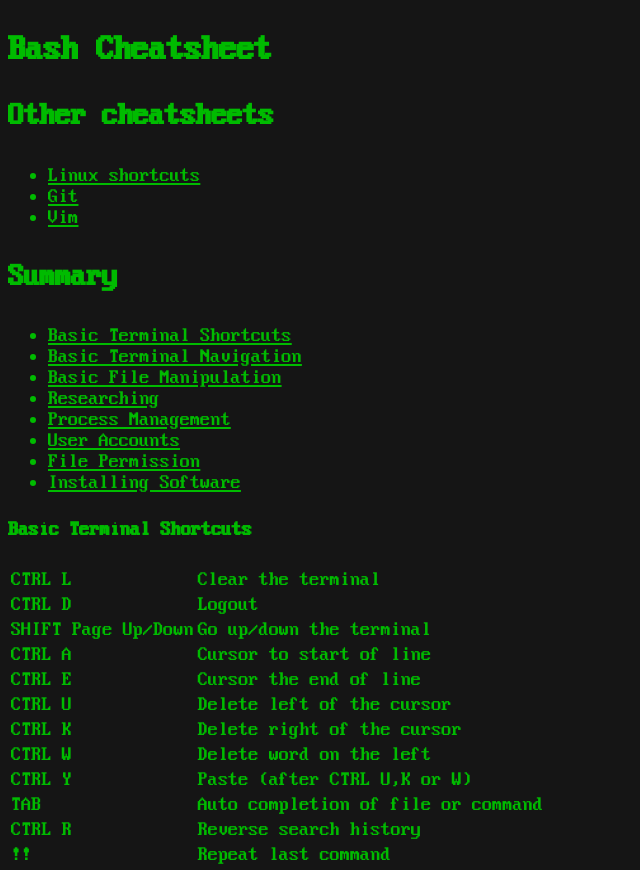
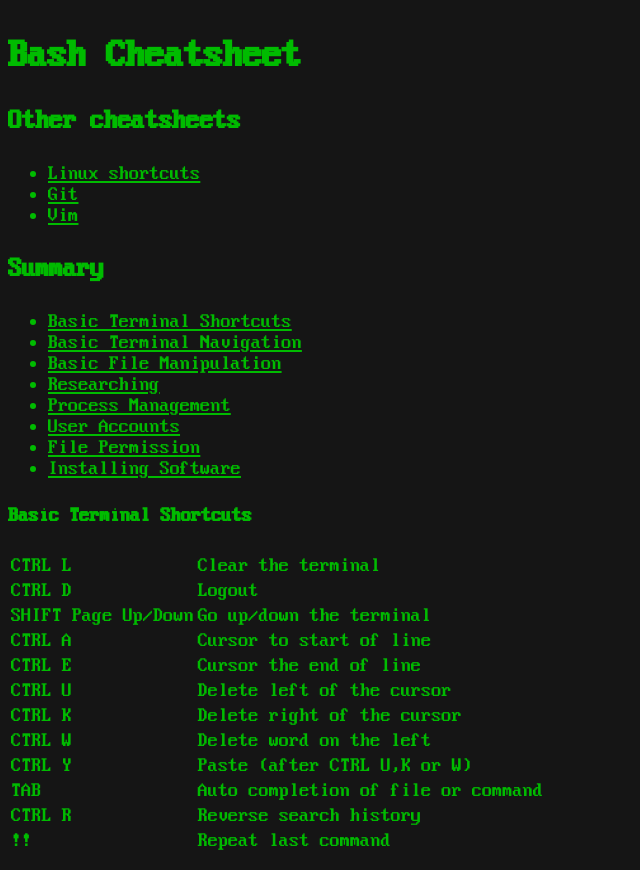
Before and after one commit to bin0use/bashCS, a plain HTML site: page index.html in a window 1280 px wide. Shown: the top 870 px of the page, without its empty margins (0-640 px from the left). Drawn offline with Linux system fonts and the light colour scheme.

Commit message:
changed font size

```diff
--- a/stylesheets/style.css
+++ b/stylesheets/style.css
@@ -11,9 +11,9 @@
 }
 
 h1 {
-	font-size: 45px;
+	font-size: 50px;
 }
 
 h2 {
-	font-size: 40px;
+	font-size: 35px;
 }
```
